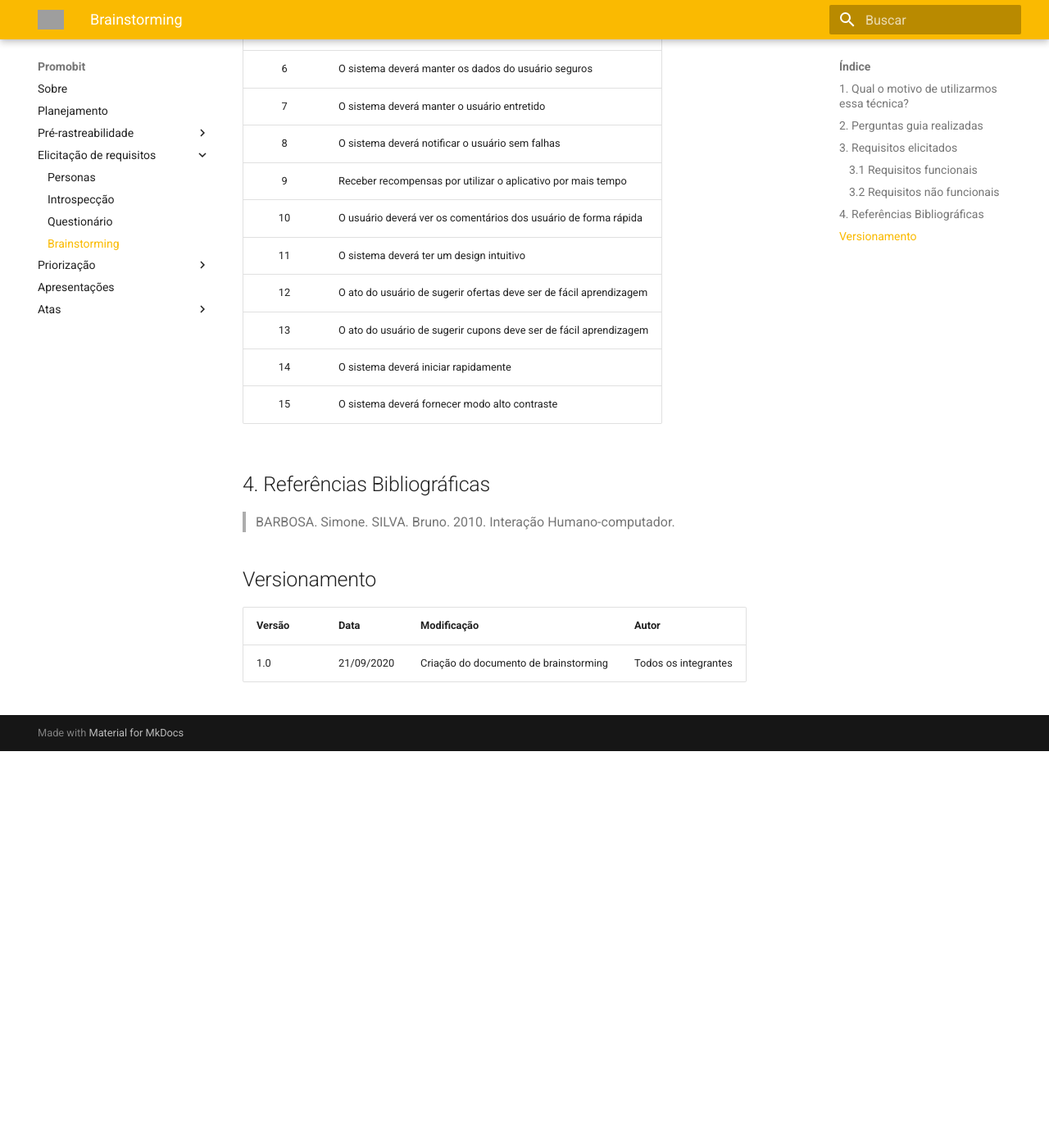
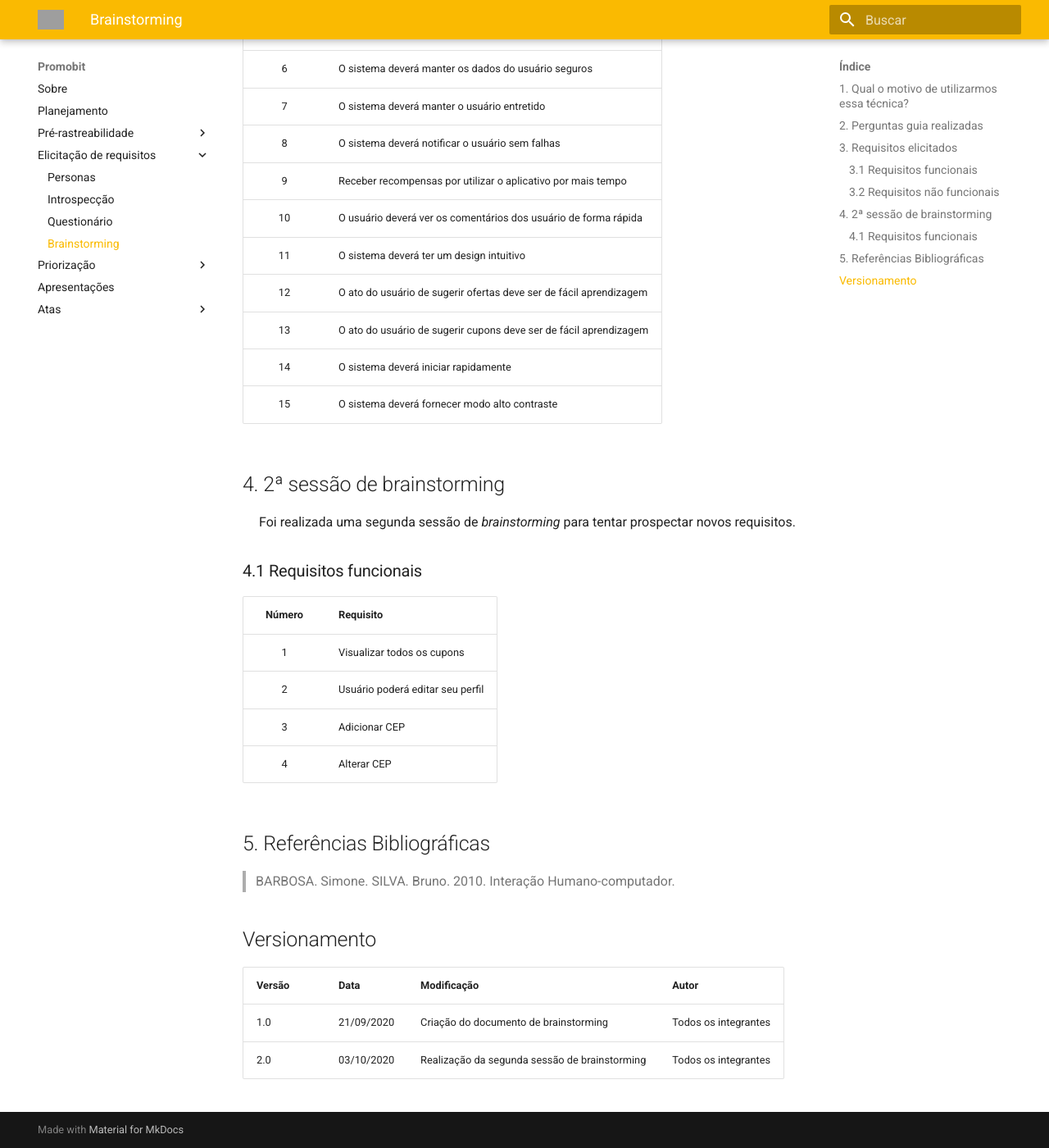
Before and after one commit to Joao-Pedro-Moura/2020.1-Promobit, an MkDocs documentation site: the page built from docs/elicitacao/brainstorming.md, in a window 1280 px wide and 1400 px high, scrolled down 3346 px. Shown: the whole window at 82% size. Built offline with MkDocs 1.6.1 and Material for MkDocs 9.7.7, drawn with Linux system fonts in a browser that asks for light colours; old or Windows-style settings are respelled for this version of MkDocs; before the commit the page ends 4262 px from its top, so only the background shows below that; grey boxes are pictures that could not be loaded.

Commit message:
Adição de requisitos após nova sessão de brainstorming
Co-authored-by: igor-paiva <igorbatistapaiva@outlook.com>
Co-authored-by: Rhuancpq <rhuancarlos.queiroz@gmail.com>
Co-authored-by: marcelog5 <marcelovictorg2@gmail.com>
Co-authored-by: ThiagoGMF <thiago.guilherme20@hotmail.com>

```diff
--- a/docs/elicitacao/brainstorming.md
+++ b/docs/elicitacao/brainstorming.md
@@ -93,7 +93,22 @@
 |14| O sistema deverá iniciar rapidamente |
 |15| O sistema deverá fornecer modo alto contraste |
 
-## 4. Referências Bibliográficas
+## 4. 2ª sessão de brainstorming
+
+<p style="text-indent: 20px; text-align: justify">
+  Foi realizada uma segunda sessão de <i>brainstorming</i> para tentar prospectar novos requisitos.
+</p>
+
+### 4.1 Requisitos funcionais
+
+| Número | Requisito |
+|:--:|--|
+|1| Visualizar todos os cupons |
+|2| Usuário poderá editar seu perfil |
+|3| Adicionar CEP |
+|4| Alterar CEP |
+
+## 5. Referências Bibliográficas
 
 >BARBOSA. Simone. SILVA. Bruno. 2010. Interação Humano-computador.
 
@@ -101,3 +116,4 @@
 | Versão | Data | Modificação | Autor |
 |--|--|--|--|
 | 1.0 | 21/09/2020 | Criação do documento de brainstorming | Todos os integrantes |
+| 2.0 | 03/10/2020 | Realização da segunda sessão de brainstorming | Todos os integrantes |
```
